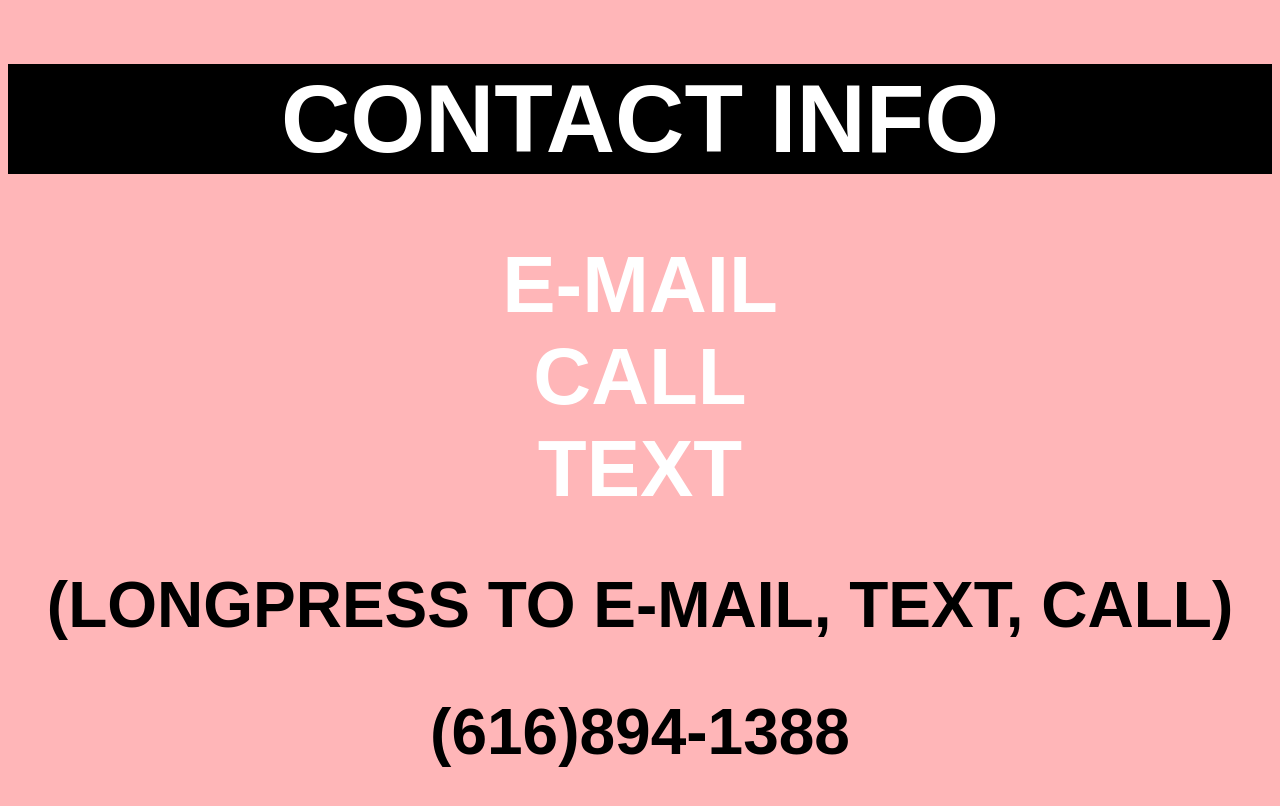
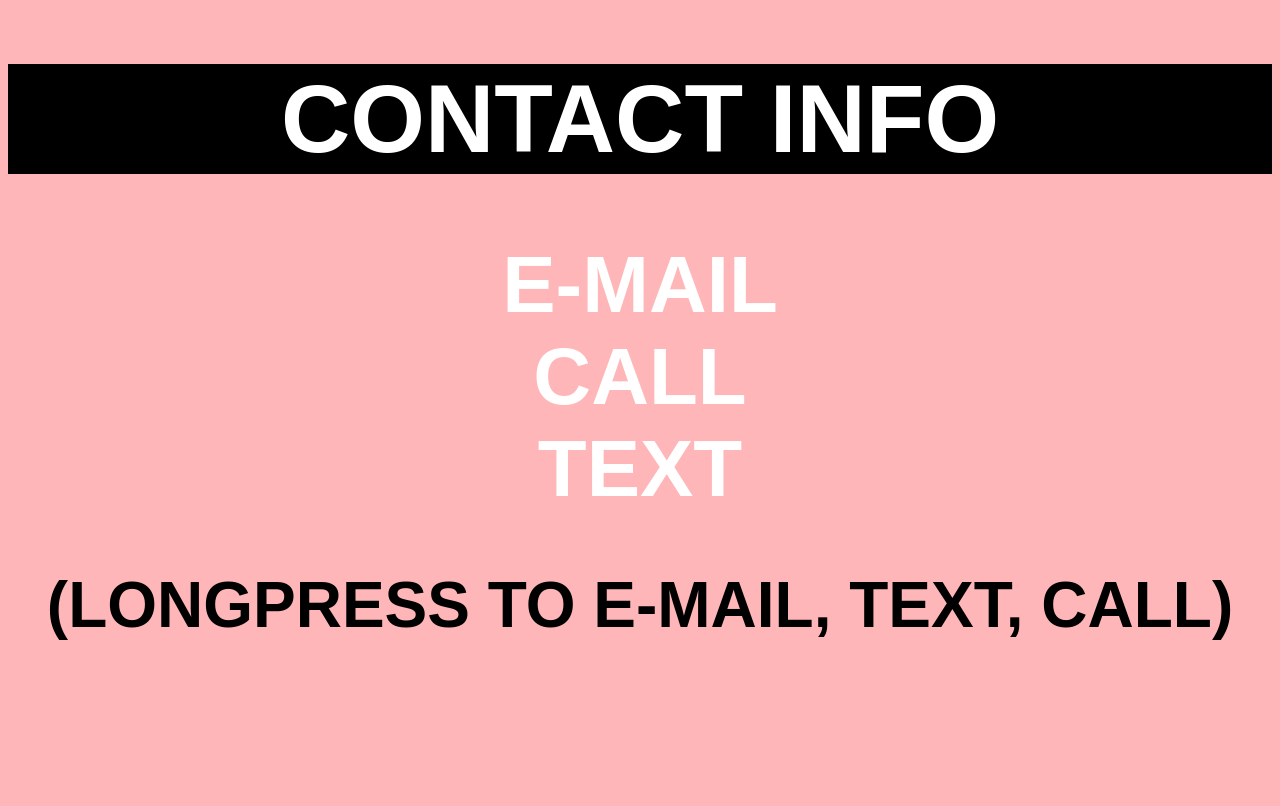
Before and after one commit to gabemcninch/GEMtech-Repair, a plain HTML site: page contact.html in a window 1280 px wide. Drawn offline with Linux system fonts and the light colour scheme.

Commit message:
Update contact.html

```diff
--- a/contact.html
+++ b/contact.html
@@ -19,7 +19,6 @@
     <a href="sms:1-616-894-1388"><b>TEXT</b></a>
     </br>
 <h2>(LONGPRESS TO E-MAIL, TEXT, CALL)</h2>
-<h2>(616)894-1388<h2>
 </center>
 
 
```
